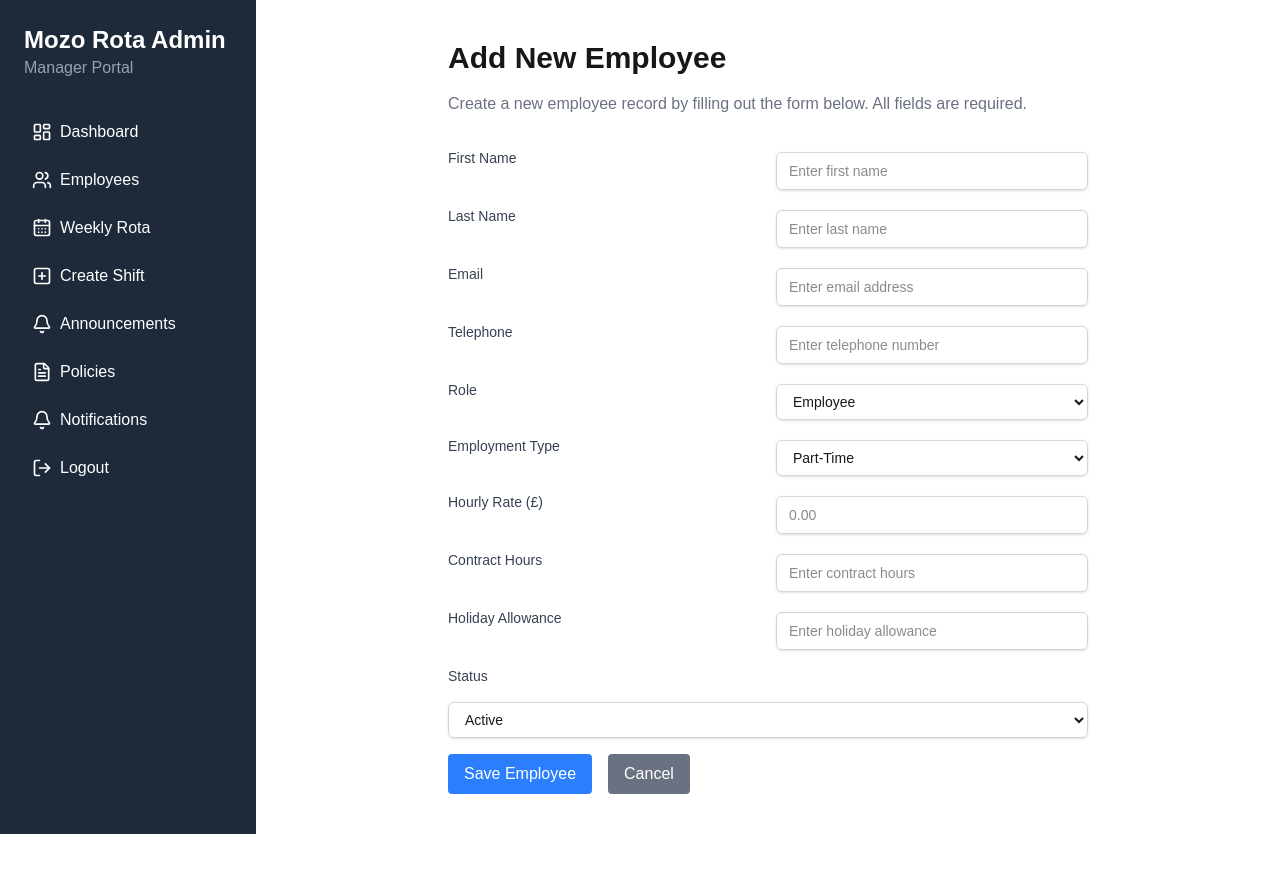
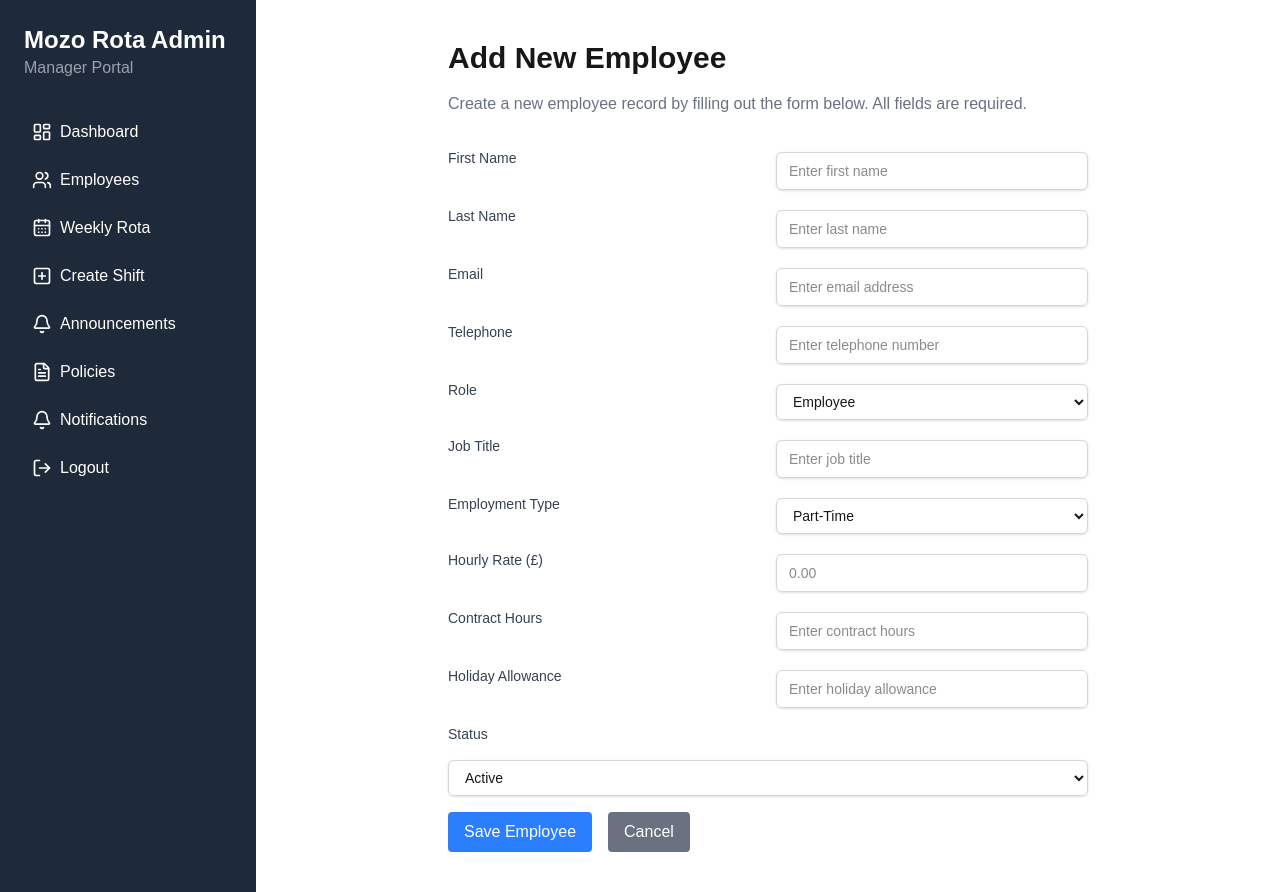
Before and after one commit to delali-6/mozo-rota-app, a Next.js app: page /admin/employees/new in a window 1280 px wide. Before the commit the page ends 834 px from the top, so only its background shows below. Built offline with nearby package versions, Linux system fonts and the light colour scheme; no server answers.

Commit message:
Catching up with latest changes from the main branch.

```diff
--- a/app/admin/employees/[id]/page.tsx
+++ b/app/admin/employees/[id]/page.tsx
@@ -31,6 +31,7 @@ export default function EditEmployeePage() {
       email: '',
       telephone: '',
       role: 'employee',
+      job_title: '',
       employment_type:
         'part-time',
       hourly_rate: '',
@@ -80,6 +81,9 @@ export default function EditEmployeePage() {
           role:
             data.role ||
             'employee',
+          job_title:
+            data.job_title ||
+            '',
           employment_type:
             data.employment_type ||
             'part-time',
@@ -126,7 +130,7 @@ export default function EditEmployeePage() {
       console.log('Updating employee:',employeeId)
 
       const { data, error } =
-        await supabase.from('employees').update({...formData, hourly_rate: Number(formData.hourly_rate), contract_hours: Number(formData.contract_hours), holiday_allowance: Number(formData.holiday_allowance)}).eq('id', employeeId).select()
+        await supabase.from('employees').update({...formData, job_title: formData.job_title, hourly_rate: Number(formData.hourly_rate), contract_hours: Number(formData.contract_hours), holiday_allowance: Number(formData.holiday_allowance)}).eq('id', employeeId).select()
         console.log('Updated employee:', data)
         console.log('Error updating employee:', error)
 
@@ -188,6 +192,8 @@ export default function EditEmployeePage() {
           </option>
         </select>
 
+        <input name="job_title" value={formData.job_title} placeholder="Job Title" className="w-full border rounded-lg p-3" onChange={handleChange}/>
+
         <select name="employment_type" value={formData.employment_type} className="w-full border rounded-lg p-3" onChange={handleChange} aria-label="Employment Type">
           <option value="part-time">
             Part-Time
@@ -203,7 +209,7 @@ export default function EditEmployeePage() {
         <input name="contract_hours" type="number" value={formData.contract_hours} placeholder="Contract Hours" className="w-full border rounded-lg p-3" onChange={handleChange}/>
 
         <input name="holiday_allowance" type="number" value={formData.holiday_allowance} placeholder="Holiday Allowance" className="w-full border rounded-lg p-3" onChange={handleChange}/>
-5274207
+
         <select name="status" value={formData.status} className="w-full border rounded-lg p-3" onChange={handleChange} aria-label="Status">
           <option value="active">
             Active
--- a/app/admin/employees/new/page.tsx
+++ b/app/admin/employees/new/page.tsx
@@ -14,6 +14,7 @@ export default function NewEmployeePage() {
     email: '',
     telephone: '',
     role: '',
+    job_title: '',
     employment_type: 'part-time',
     hourly_rate: '',
     contract_hours: '',
@@ -32,7 +33,7 @@ export default function NewEmployeePage() {
     e.preventDefault()
     setLoading(true)
 
-    const { error } = await supabase.from('employees').insert([ { ...formData, hourly_rate: Number(formData.hourly_rate), contract_hours: Number(formData.contract_hours), holiday_allowance: Number(formData.holiday_allowance) }, ])
+    const { error } = await supabase.from('employees').insert([ { ...formData, job_title: formData.job_title, hourly_rate: Number(formData.hourly_rate), contract_hours: Number(formData.contract_hours), holiday_allowance: Number(formData.holiday_allowance) }, ])
 
     if (error) {
         console.error(error)
@@ -94,6 +95,13 @@ export default function NewEmployeePage() {
                     <option value="Manager">Manager</option>
                 </select>
 
+                <label htmlFor="job_title" className="block text-sm font-medium text-gray-700">Job Title</label>
+                <input id="job_title" type="text" name="job_title" value={formData.job_title}
+                    onChange={handleChange} required placeholder="Enter job title"
+                    className="mt-1 block w-full border border-gray-300 rounded-md shadow-sm py-2 px-3 focus:outline-none focus:ring-indigo-500 focus:border-indigo-500 sm:text-sm"
+                    aria-label="Job Title"
+                />
+
                 <label htmlFor="employment_type" className="block text-sm font-medium text-gray-700">Employment Type</label>
                 <select id="employment_type" name="employment_type" value={formData.employment_type}
                     onChange={handleChange} required
--- a/app/admin/employees/page.tsx
+++ b/app/admin/employees/page.tsx
@@ -12,6 +12,9 @@ type Employee = {
   email: string
   telephone: string
   role: string
+  job_title: string
+  contract_hours: number
+  holiday_allowance: number
   employment_type: string
   hourly_rate: number
   status: string
```
